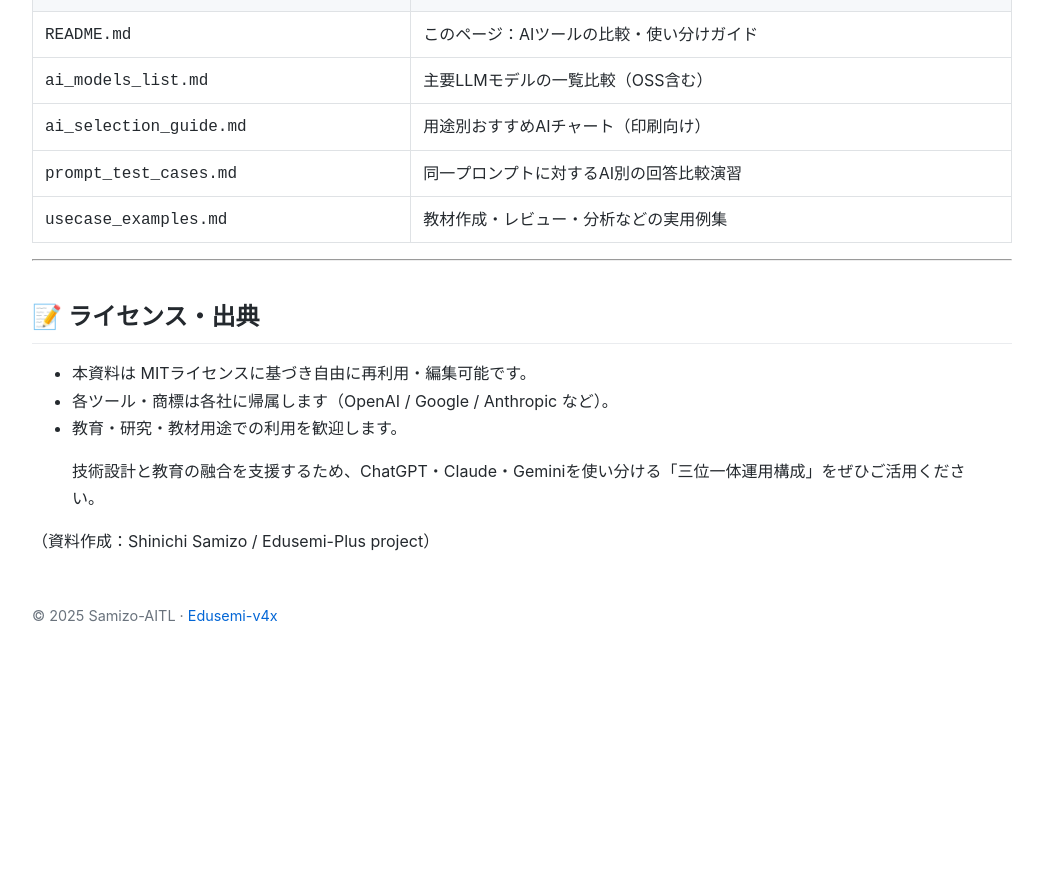
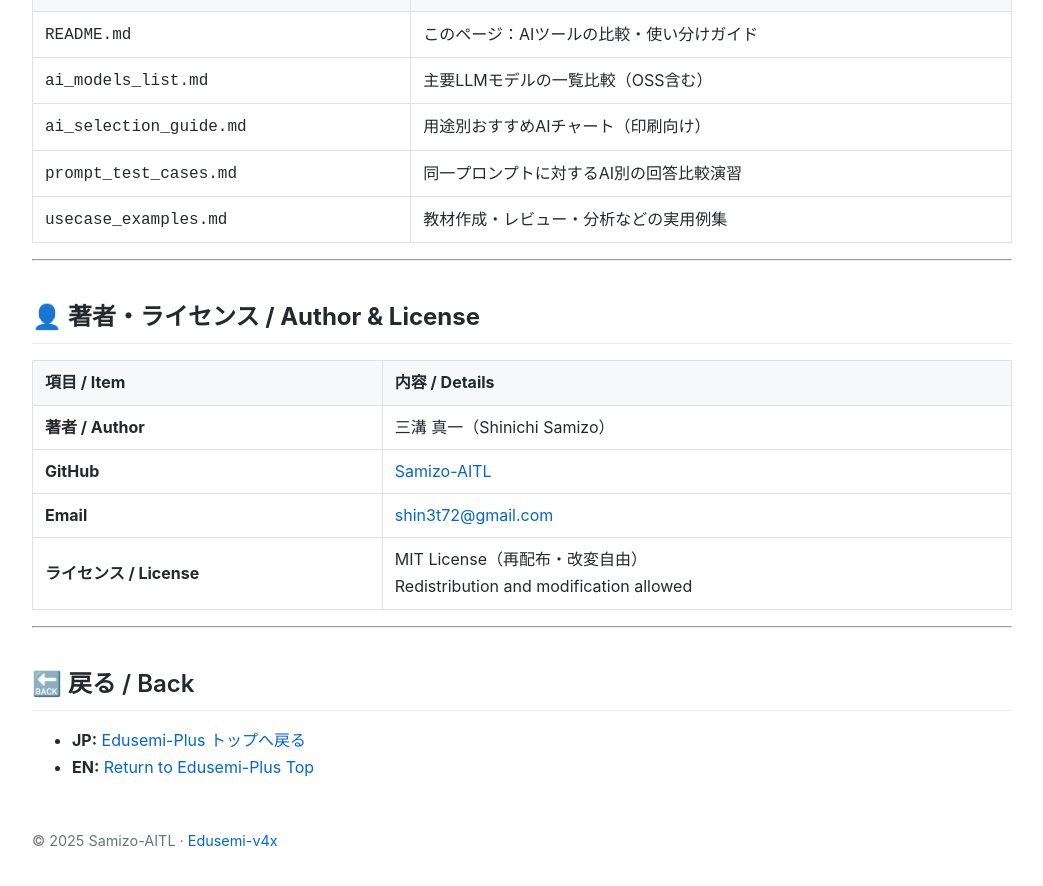
Before and after one commit to Samizo-AITL/Edusemi-Plus, a Jekyll site: the page built from ai-tools-comparison/index.md, in a window 1280 px wide and 900 px high, scrolled down 1592 px. Shown: the top 886 px of the window, without its empty margins (118-1161 px from the left). Built offline with Jekyll 4.4.1, drawn with Linux system fonts in a browser that asks for light colours; before the commit the page ends 2266 px from its top, so only the background shows below that.

Commit message:
Update index.md

```diff
--- a/ai-tools-comparison/index.md
+++ b/ai-tools-comparison/index.md
@@ -62,12 +62,17 @@
 
 ---
 
-## 📝 ライセンス・出典
+## 👤 **著者・ライセンス / Author & License**
 
-- 本資料は MITライセンスに基づき自由に再利用・編集可能です。
-- 各ツール・商標は各社に帰属します（OpenAI / Google / Anthropic など）。
-- 教育・研究・教材用途での利用を歓迎します。
+| **項目 / Item** | **内容 / Details** |
+|-----------------|--------------------|
+| **著者 / Author** | 三溝 真一（Shinichi Samizo） |
+| **GitHub** | [Samizo-AITL](https://github.com/Samizo-AITL) |
+| **Email** | [shin3t72@gmail.com](mailto:shin3t72@gmail.com) |
+| **ライセンス / License** | MIT License（再配布・改変自由）<br>Redistribution and modification allowed |
 
-> 技術設計と教育の融合を支援するため、ChatGPT・Claude・Geminiを使い分ける「三位一体運用構成」をぜひご活用ください。
+---
 
-（資料作成：Shinichi Samizo / Edusemi-Plus project）
+## 🔙 戻る / Back
+- **JP:** [Edusemi-Plus トップへ戻る](https://samizo-aitl.github.io/Edusemi-Plus/index.html)
+- **EN:** [Return to Edusemi-Plus Top](https://samizo-aitl.github.io/Edusemi-Plus/index.html)
```
